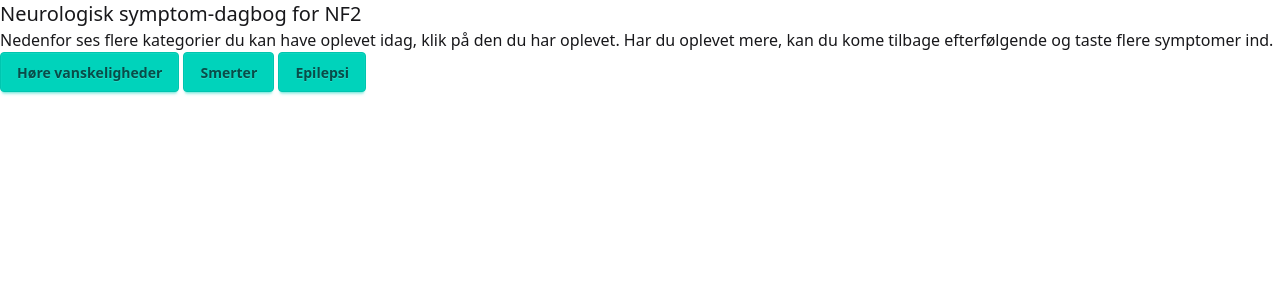
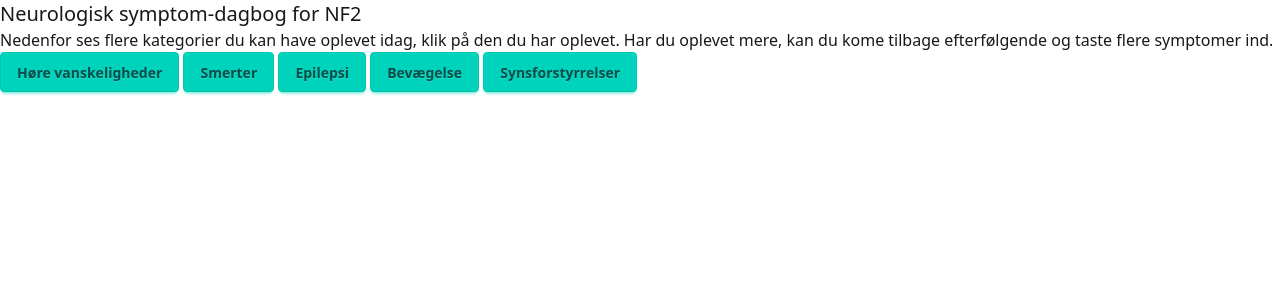
Before and after one commit to MathildeH01/Neurodagbog2025, a SvelteKit app: page /symptomer in a window 1280 px wide. Shown: the top 300 px of the page. Built offline with nearby package versions, Linux system fonts and the light colour scheme.

Commit message:
Update +page.svelte

```diff
--- a/src/routes/symptomer/+page.svelte
+++ b/src/routes/symptomer/+page.svelte
@@ -10,3 +10,5 @@
 <button class="btn btn-accent" on:click={btnclick}>Høre vanskeligheder</button>
 <button class="btn btn-accent" on:click={btnclick}>Smerter</button>
 <button class="btn btn-accent" on:click={btnclick}>Epilepsi</button>
+<button class="btn btn-accent" on:click={btnclick}>Bevægelse</button>
+<button class="btn btn-accent" on:click={btnclick}>Synsforstyrrelser</button>
```
